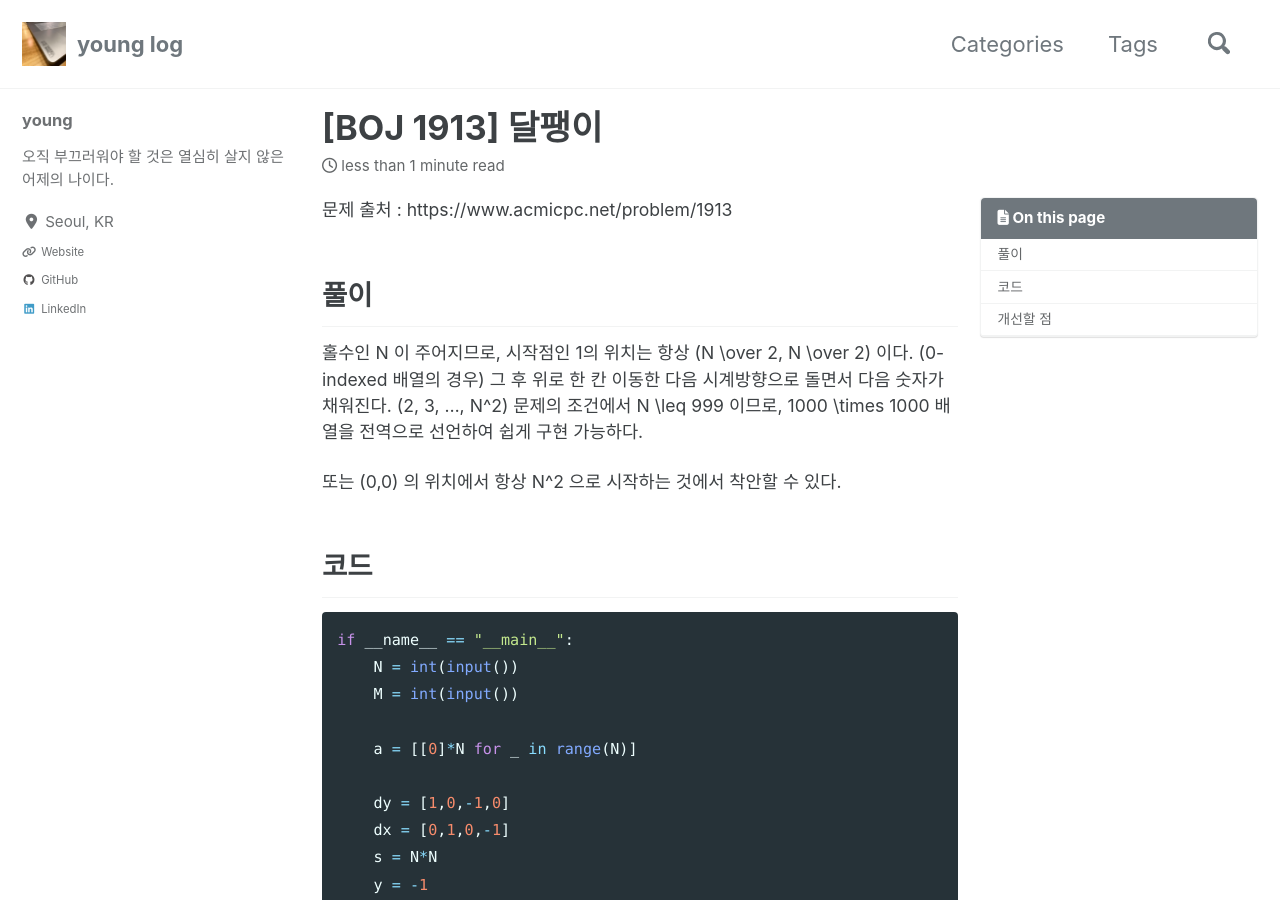
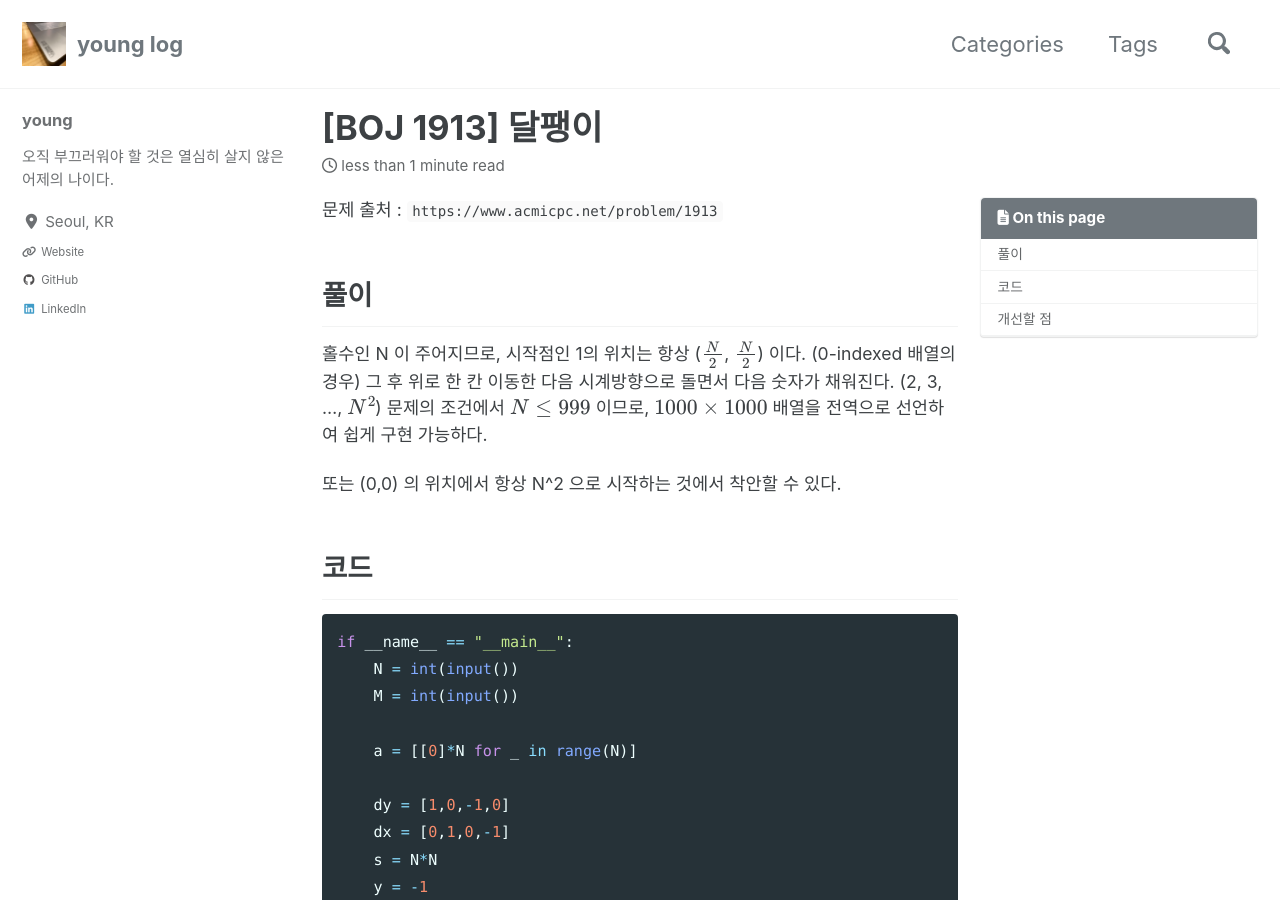
Before and after one commit to younghk/younghk.github.io, a Jekyll site: the page built from _posts/boj/2021-08-17---boj-1913.md, in a window 1280 px wide and 900 px high. Built offline with Jekyll 4.4.1, drawn with Linux system fonts in a browser that asks for light colours; cached includes are drawn as plain includes; nearby versions of some CDN libraries; formulas are drawn with MathJax 3; comment, search, counter and statistics services are not loaded; a style sheet for code colours, icons or effects is not loaded.

Commit message:
auto uploaded

```diff
--- a/_posts/boj/2021-08-17---boj-1913.md
+++ b/_posts/boj/2021-08-17---boj-1913.md
@@ -13,13 +13,13 @@ tags:
 toc: true
 ---
 
-문제 출처 : https://www.acmicpc.net/problem/1913
+문제 출처 : `https://www.acmicpc.net/problem/1913`
 
 ## 풀이
 
-홀수인 N 이 주어지므로, 시작점인 1의 위치는 항상 (N \over 2, N \over 2) 이다. (0-indexed 배열의 경우)
-그 후 위로 한 칸 이동한 다음 시계방향으로 돌면서 다음 숫자가 채워진다. (2, 3, ..., N^2)
-문제의 조건에서 N \leq 999 이므로, 1000 \times 1000 배열을 전역으로 선언하여 쉽게 구현 가능하다.
+홀수인 N 이 주어지므로, 시작점인 1의 위치는 항상 ($N \over 2$, $N \over 2$) 이다. (0-indexed 배열의 경우)
+그 후 위로 한 칸 이동한 다음 시계방향으로 돌면서 다음 숫자가 채워진다. (2, 3, ..., $N^2$)
+문제의 조건에서 $N \leq 999$ 이므로, $1000 \times 1000$ 배열을 전역으로 선언하여 쉽게 구현 가능하다.
 
 또는 (0,0) 의 위치에서 항상 N^2 으로 시작하는 것에서 착안할 수 있다.
 
```
Also changed, not shown: _posts/boj/2021-08-17---boj-3029.md (+7 -6 lines).
